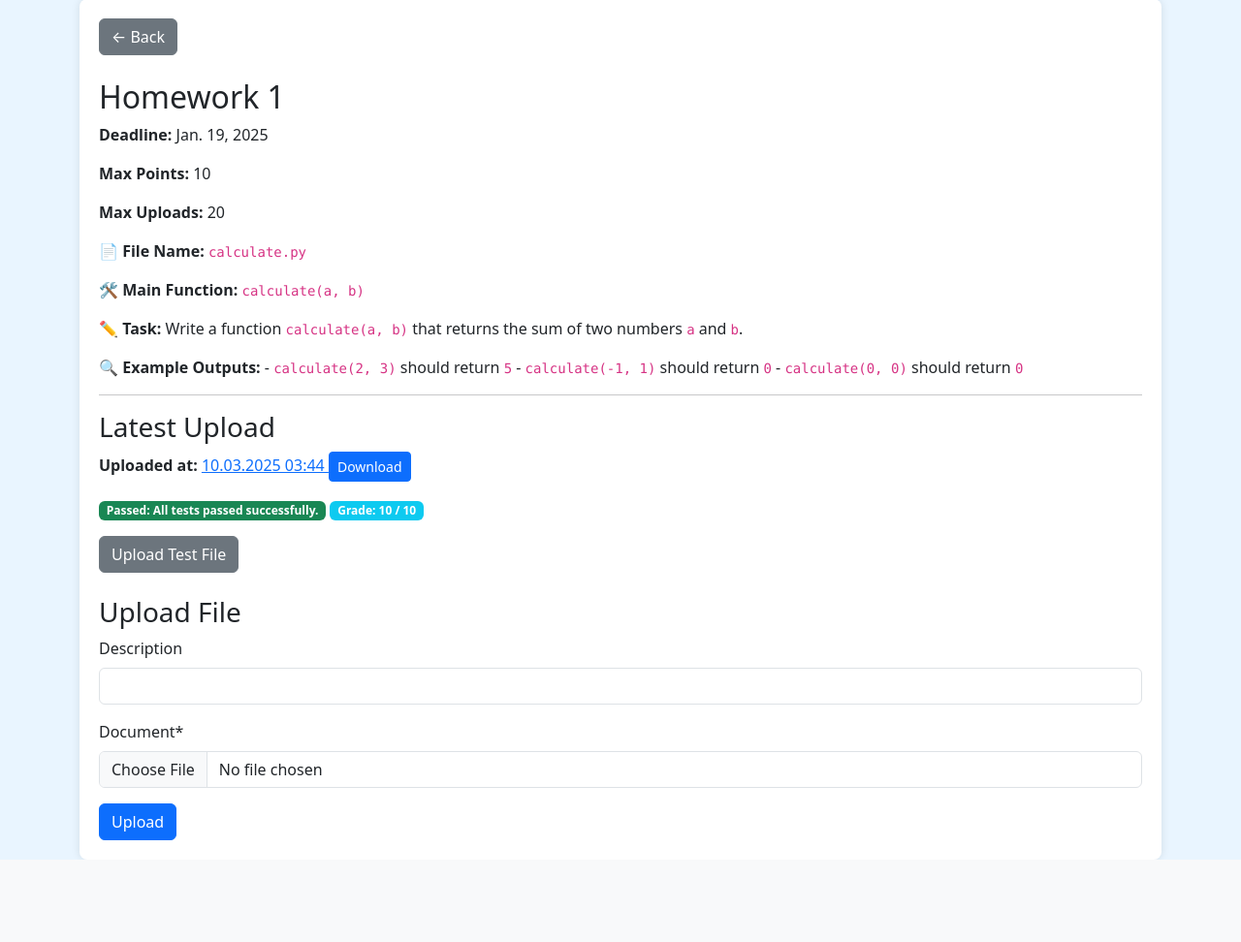
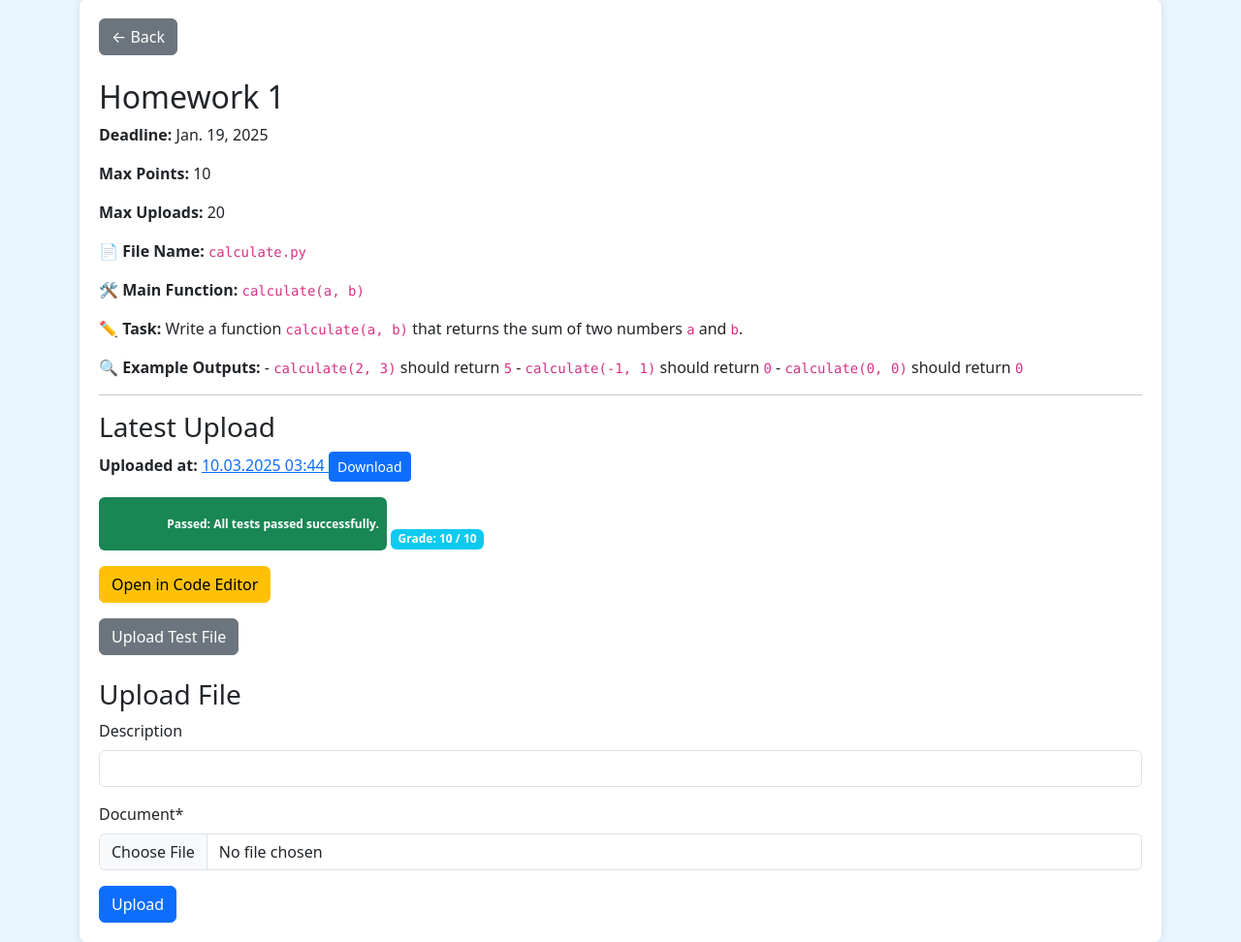
Before and after one commit to SMARTcla/CVUT_Bachelor_Thesis, a Django app: page /DSA/2/ in a window 1280 px wide. Shown: the part 105-1077 px from the top of the page at 97% size. Before the commit the page ends 992 px from the top, so only its background shows below. Run offline with Django 5.2, Linux system fonts and the light colour scheme; a user stored in the database is signed in; data comes from the database, SQL or seed files in the repository; both versions use the stored data as it was after the commit; some libraries are stand-ins or nearby versions.

Commit message:
Add online code editor

```diff
--- a/upload/models.py
+++ b/upload/models.py
@@ -30,8 +30,8 @@ class Assignment(models.Model):
     description = models.TextField()
     deadline = models.DateField()
     number = models.PositiveIntegerField()
-    max_points = models.PositiveIntegerField(default=10, help_text="Максимальное количество баллов за это задание.")
-    max_uploads = models.PositiveIntegerField(default=20, help_text="Максимальное количество загрузок для студента.")
+    max_points = models.PositiveIntegerField(default=10, help_text="Maximum points for this assignment.")
+    max_uploads = models.PositiveIntegerField(default=20, help_text="Maximum number of downloads for a student.")
 
     def __str__(self):
         return self.name
--- a/upload/templates/upload/assignment_detail.html
+++ b/upload/templates/upload/assignment_detail.html
@@ -1,41 +1,56 @@
-<!-- upload/templates/upload/assignment_detail.html -->
-
 {% extends 'upload/base.html' %}
 {% load crispy_forms_tags %}
-{% load dict_extras %}
+{% block content %}
 
-{% block content %}
+<style>
+.test-result-prewrap {
+    white-space: pre-wrap;
+    line-height: 1.3;
+    display: inline-block;
+}
+</style>
+
 <div class="content-container">
-    <a href="{% url 'upload:subject_detail' subject_name=assignment.subject.name %}" class="btn btn-secondary mb-4">
+    <a href="{% url 'upload:subject_detail' subject_name=assignment.subject.name %}"
+       class="btn btn-secondary mb-4">
         &larr; Back
     </a>
+
     <h2>{{ assignment.name }}</h2>
     <p><strong>Deadline:</strong> {{ assignment.deadline }}</p>
     <p><strong>Max Points:</strong> {{ assignment.max_points }}</p>
     <p><strong>Max Uploads:</strong> {{ assignment.max_uploads }}</p>
-    <p>{{ assignment.get_description_markdown }}</p>
+    <div>
+        {{ assignment.get_description_markdown|safe }}
+    </div>
+
     <hr>
     <h3>Latest Upload</h3>
+
     {% if latest_document %}
-        <!-- Отображаем дату/время последней загрузки как ссылку на страницу с кодом -->
         <p>
             <strong>Uploaded at:</strong>
             <a href="{% url 'upload:document_detail' pk=latest_document.pk %}">
                 {{ latest_document.uploaded_at|date:"d.m.Y H:i" }}
             </a>
-
-            <!-- Кнопка "Download" -->
             <a href="{{ latest_document.document.url }}" class="btn btn-sm btn-primary" download>
                 Download
             </a>
         </p>
 
-        <!-- Если есть результат теста, покажем -->
         {% if latest_document.test_result %}
             <p>
-                <span class="badge {% if 'Passed' in latest_document.test_result %}bg-success{% else %}bg-danger{% endif %}">
+                <span
+                  class="badge
+                         {% if 'Passed' in latest_document.test_result %}
+                             bg-success
+                         {% else %}
+                             bg-danger
+                         {% endif %}
+                         test-result-prewrap">
                     {{ latest_document.test_result }}
                 </span>
+
                 <span class="badge bg-info">
                     Grade: {{ latest_document.grade }} / {{ assignment.max_points }}
                 </span>
@@ -44,6 +59,19 @@
 
     {% else %}
         <p>No files have been uploaded yet.</p>
+    {% endif %}
+
+    {% if user_uploads_count < assignment.max_uploads %}
+        <p>
+            <a href="{% url 'upload:assignment_code_editor' subject_name=assignment.subject.name assignment_id=assignment.id %}"
+               class="btn btn-warning">
+                Open in Code Editor
+            </a>
+        </p>
+    {% else %}
+        <p class="text-danger">
+            You cannot open the code editor (limit reached).
+        </p>
     {% endif %}
 
     {% if is_teacher %}
--- a/upload/templates/upload/subject_list.html
+++ b/upload/templates/upload/subject_list.html
@@ -22,7 +22,7 @@
                                 <small class="text-muted">Deadline: {{ assignment.deadline }}</small>
                             </li>
                         {% empty %}
-                            <li>Немає завдань.</li>
+                            <li>There are no assignments.</li>
                         {% endfor %}
                     </ul>
                 </div>
--- a/upload/templates/upload/upload.html
+++ b/upload/templates/upload/upload.html
@@ -30,10 +30,10 @@
                     </li>
                 {% else %}
                     <li class="nav-item">
-                        <a class="nav-link" href="{% url 'upload:login' %}">Вхід</a>
+                        <a class="nav-link" href="{% url 'upload:login' %}">Login</a>
                     </li>
                     <li class="nav-item">
-                        <a class="nav-link" href="{% url 'upload:signup' %}">Реєстрація</a>
+                        <a class="nav-link" href="{% url 'upload:signup' %}">Registration</a>
                     </li>
                 {% endif %}
             </ul>
--- a/upload/urls.py
+++ b/upload/urls.py
@@ -15,6 +15,7 @@ urlpatterns = [
     path('upload-test/<str:subject_abbr>/<int:assignment_number>/', views.upload_test_file, name='upload_test_file'),
     path('document/<int:pk>/', views.document_detail, name='document_detail'),
     path('grades-overview/', views.grades_overview, name='grades_overview'),
+    path('<str:subject_name>/<int:assignment_id>/code-editor/', views.assignment_code_editor, name='assignment_code_editor'),
     path('', views.subject_list, name='subject_list'),
     path('<str:subject_name>/<int:assignment_id>/', views.assignment_detail, name='assignment_detail'),
     path('<str:subject_name>/', views.subject_detail, name='subject_detail'),
--- a/upload/views.py
+++ b/upload/views.py
@@ -3,12 +3,14 @@
 import importlib.util
 import os
 import re
+import random
 from django.shortcuts import render, redirect, get_object_or_404
 from django.contrib.auth import login, authenticate, logout
 from django.contrib.auth.forms import AuthenticationForm
 from django.contrib.auth.decorators import login_required, user_passes_test
 from .forms import TestFileForm, DocumentForm, SignUpForm, SubjectForm, AssignmentForm
 from .models import Document, Subject, Assignment
+from django.core.files.base import ContentFile
 from django.contrib import messages
 
 def is_teacher(user):
@@ -250,10 +252,10 @@ def assignment_detail(request, subject_name, assignment_id):
     return render(request, 'upload/assignment_detail.html', {
         'assignment': assignment,
         'latest_document': latest_document,
+        'user_uploads_count': user_uploads_count,
         'form': form,
         'is_teacher': is_teacher(request.user),
     })
-
 
 
 @login_required
@@ -312,7 +314,7 @@ def document_detail(request, pk):
         with open(document.document.path, 'r') as f:
             code_content = f.read()
     except Exception as e:
-        code_content = f"Cannot read file: {e}"
+        code_content = f"No code found: {e}"
 
     return render(request, 'upload/document_detail.html', {
         'document': document,
@@ -356,3 +358,75 @@ def grades_overview(request):
     return render(request, 'upload/grades_overview.html', {
         'subject_data': subject_data,
     })
+
+@login_required
+def assignment_code_editor(request, subject_name, assignment_id):
+    assignment = get_object_or_404(Assignment, subject__name=subject_name, id=assignment_id)
+
+    # Проверка лимита загрузок
+    documents = Document.objects.filter(assignment=assignment, user=request.user).order_by('-uploaded_at')
+    user_uploads_count = documents.count()
+    if user_uploads_count >= assignment.max_uploads:
+        messages.error(request, "Upload limit reached. Cannot open code editor.")
+        return redirect('upload:assignment_detail', subject_name=subject_name, assignment_id=assignment_id)
+
+    # Берём код последнего документа (если был), чтобы показать в редакторе
+    latest_doc = documents.first()
+    initial_code = ""
+    if latest_doc:
+        try:
+            with open(latest_doc.document.path, 'r') as f:
+                initial_code = f.read().rstrip('\n')
+        except Exception as e:
+            initial_code = f"# Cannot read last file: {e}"
+
+    if request.method == "POST":
+        code_from_editor = request.POST.get("editor_code", "")
+
+        # 1) Генерируем имя файла, напр. calculate_XXXX.py
+        random_part = str(random.randrange(1000,9999))
+        filename = f"calculate_{random_part}.py"
+
+        # 2) Создаём ContentFile из code_from_editor
+        content_file = ContentFile(code_from_editor.encode('utf-8'), name=filename)
+
+        # 3) Создаём Document
+        doc = Document.objects.create(
+            assignment=assignment,
+            user=request.user,
+            document=content_file,  # Django сам сохранит как media/user_<id>/calculate_xxxx.py
+        )
+
+        # 4) Запускаем тесты
+        file_path = doc.document.path
+        passed_tests, total_tests, message = run_tests(assignment, file_path)
+
+        # 5) Считаем grade (пример)
+        if total_tests > 0:
+            fraction_passed = passed_tests / total_tests
+            grade = int(fraction_passed * assignment.max_points)
+        else:
+            grade = 0
+
+        # 6) Ставим test_result
+        if total_tests == 0:
+            doc.test_result = f"Failed: {message}"
+            messages.error(request, f'Your code was uploaded but tests could not be run: {message}')
+        elif passed_tests == total_tests:
+            doc.test_result = "Passed: All tests passed successfully."
+            messages.success(request, 'Your code was uploaded and passed all tests!')
+        else:
+            doc.test_result = f"Failed: {message}"
+            messages.error(request, f'Your code was uploaded but failed some tests: {message}')
+
+        doc.grade = grade
+        doc.save()
+
+        # 7) Возвращаемся на страницу assignment_detail
+        return redirect('upload:assignment_detail', subject_name=subject_name, assignment_id=assignment_id)
+
+    # Если GET, просто показываем пустую форму + initial_code
+    return render(request, 'upload/assignment_code_editor.html', {
+        'assignment': assignment,
+        'initial_code': initial_code,
+    })
```
Also changed, not shown: upload/templates/upload/assignment_code_editor.html (added, +46 -0 lines), upload/templates/upload/login.html (+4 -4 lines), upload/templates/upload/signup.html (+4 -4 lines), upload/tests/DSA3_tests.py (+4 -8 lines), upload/tests/DSA4_tests.py (+8 -9 lines), db.sqlite3, upload/migrations/0002_assignment_max_points_assignment_max_uploads.py, upload/templates/upload/teacher/subject_create.html (renamed from upload/templates/upload/teacher/Іubject_create.html), 1 other file.
